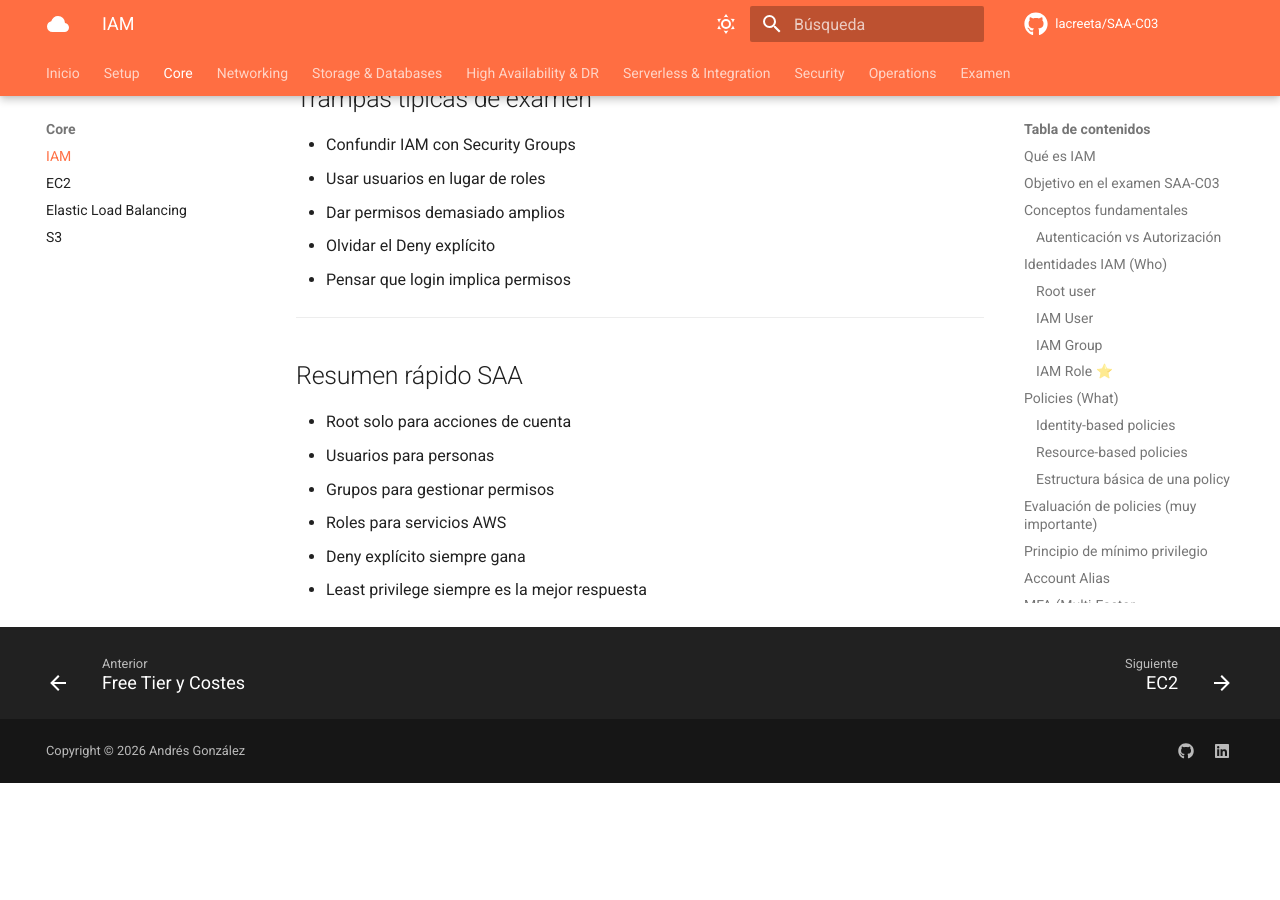
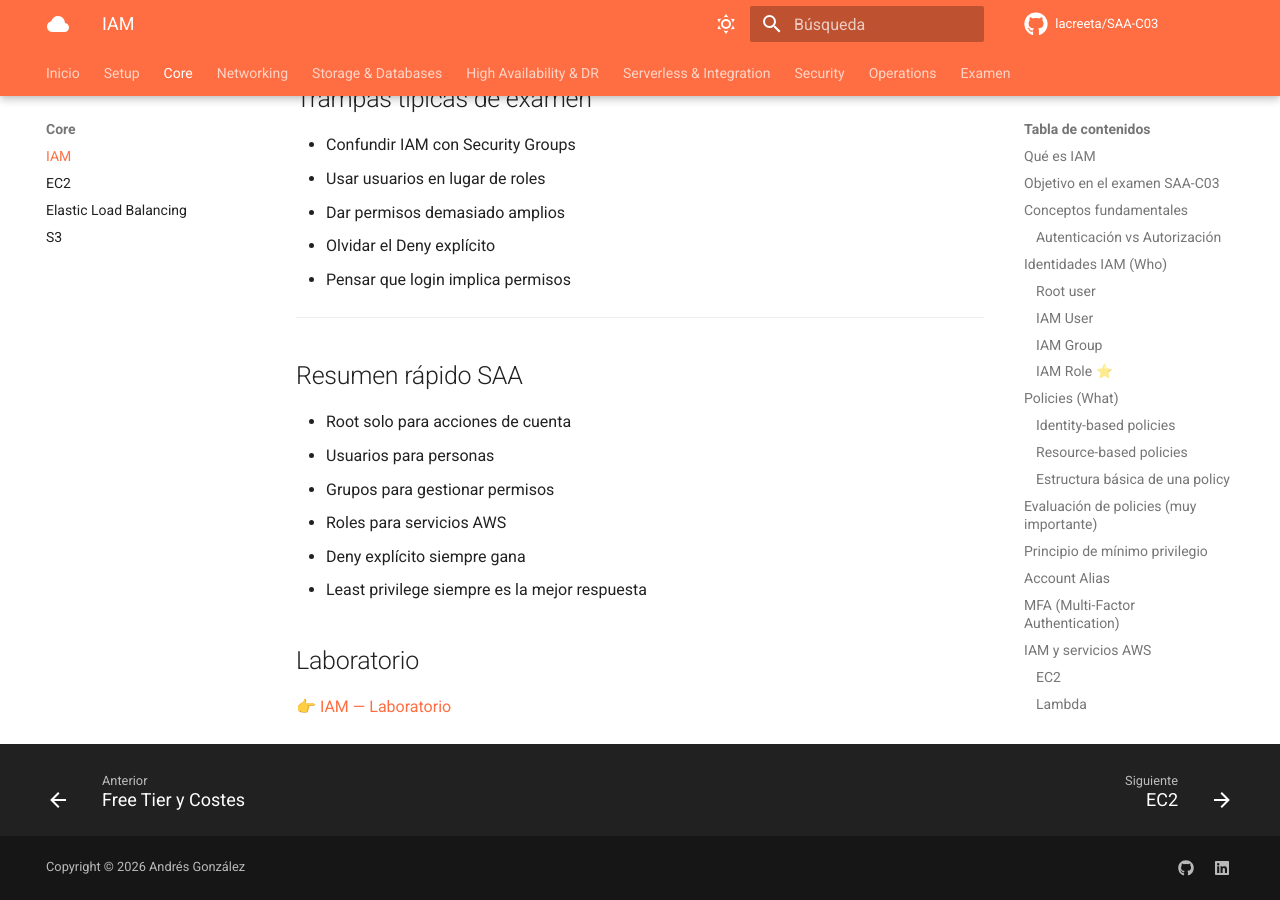
Before and after one commit to lacreeta/SAA-C03, an MkDocs documentation site: the page built from docs/01-core/iam.md, in a window 1280 px wide and 900 px high, scrolled down 5219 px. Built offline with MkDocs 1.6.1 and Material for MkDocs 9.7.7, drawn with Linux system fonts in a browser that asks for light colours; comment, search, counter and statistics services are not loaded; before the commit the page ends 6002 px from its top, so only the background shows below that.

Commit message:
add laboratory section to IAM documentation with link to IAM lab

```diff
--- a/docs/01-core/iam.md
+++ b/docs/01-core/iam.md
@@ -227,3 +227,6 @@
 * Roles para servicios AWS
 * Deny explícito siempre gana
 * Least privilege siempre es la mejor respuesta
+
+## Laboratorio
+👉 [IAM — Laboratorio](iam-lab.md)
```
